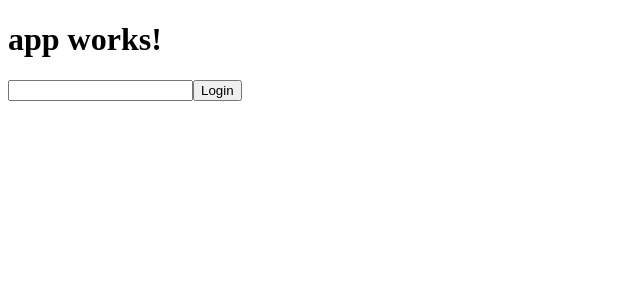
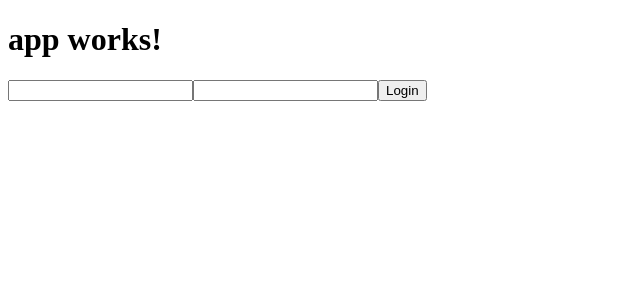
Before and after one commit to BaoBaoJianqiang/AngularDemo, an Angular app: page / in a window 1280 px wide. Shown: the top 300 px of the page, without its empty margins (0-640 px from the left). Built offline with nearby package versions, Linux system fonts and the light colour scheme.

Commit message:
2.3 加上pasword

```diff
--- a/src/app/login/login.component.html
+++ b/src/app/login/login.component.html
@@ -1,4 +1,5 @@
 <div>
   <input type="text" #userNameA>
-  <button (click)="onClick(userNameA.value)">Login</button>
+  <input type="password" #passwordA>
+  <button (click)="onClick(userNameA.value, passwordA.value)">Login</button>
 </div>
--- a/src/app/login/login.component.ts
+++ b/src/app/login/login.component.ts
@@ -7,8 +7,8 @@ import { Component, OnInit } from '@angular/core';
 })
 export class LoginComponent implements OnInit {
 
-  onClick(userName) {
-    console.log(userName)
+  onClick(userName, password) {
+    console.log(userName+','+password)
   }
 
   constructor() { }
```
